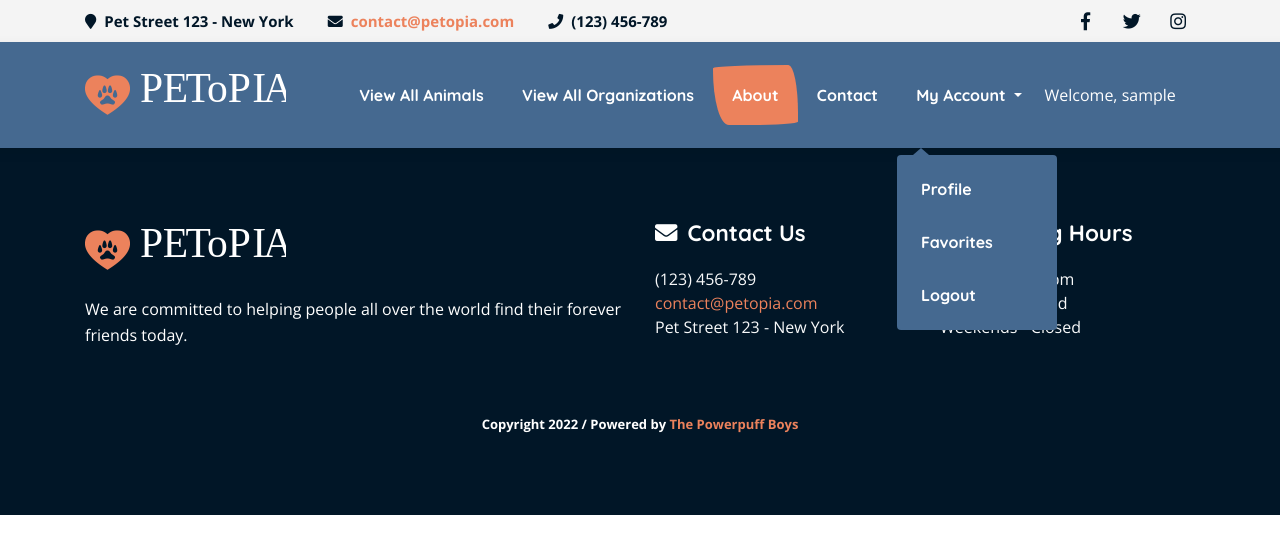
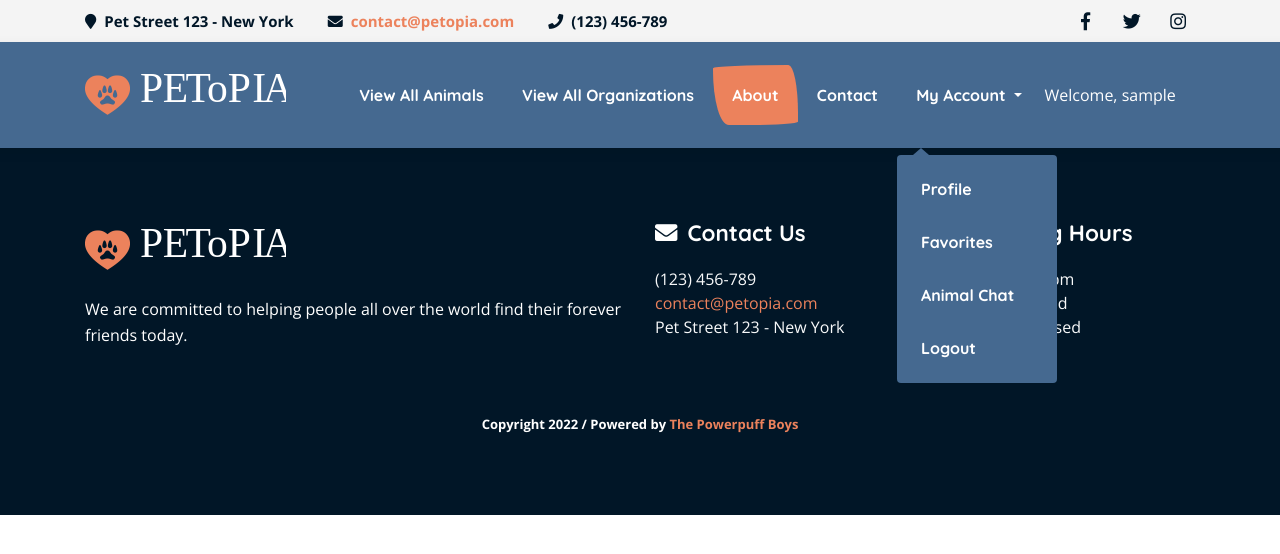
Before and after one commit to jsquarem/petopia, a Django app: page /about/ in a window 1280 px wide, after a click on "My Account". Shown: the top 554 px of the page. Run offline with Django 4.2, Linux system fonts and the light colour scheme; the visitor is signed in with stand-in values (Sample User, id 1); some libraries are stand-ins or nearby versions.

Commit message:
updated models, navigation, chat

```diff
--- a/main_app/models.py
+++ b/main_app/models.py
@@ -20,6 +20,7 @@ class Profile(models.Model):
 
 class Favorite(models.Model):
     user = models.ForeignKey(User, on_delete=models.CASCADE)
+    type = models.TextField(null=True)
     animal_id = models.TextField()
     name = models.TextField(null=True)
     gender = models.TextField(null=True)
--- a/main_app/templates/base.html
+++ b/main_app/templates/base.html
@@ -124,6 +124,7 @@
 {#                              <a class="dropdown-item" href="blog.html">Blog Home</a>#}
                               <a class="dropdown-item" href="{% url 'detail.profile' user.id %}">Profile</a>
                               <a class="dropdown-item" href="{% url 'index.favorite' user.id %}">Favorites</a>
+                              <a class="dropdown-item" href="{% url 'chat-index' %}">Animal Chat</a>
                               <a class="dropdown-item" href="{% url 'logout' %}">Logout</a>
                            </div>
                         </li>
--- a/main_app/views.py
+++ b/main_app/views.py
@@ -349,6 +349,7 @@ def add_favorite(request, user_id, animal_id):
 
   new_favorite = Favorite.objects.create(
     user = User.objects.get(id=user_id),
+    type = animal_clean['animal']['type'],
     animal_id=animal_clean['animal']['id'],
     name=animal_clean['animal']['name'],
     gender=animal_clean['animal']['gender'],
```
Also changed, not shown: main_app/migrations/0007_favorite_type.py (added).
